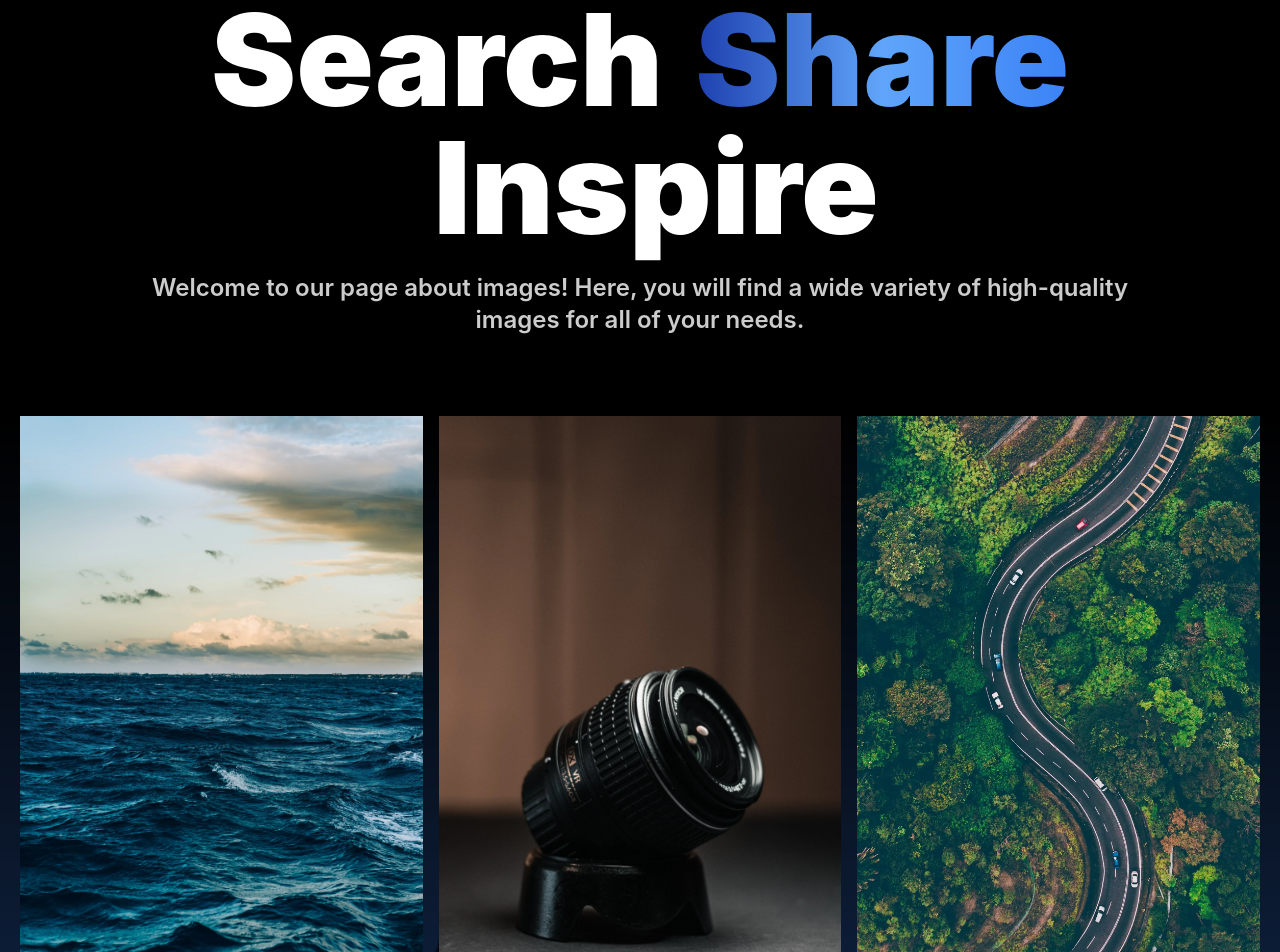
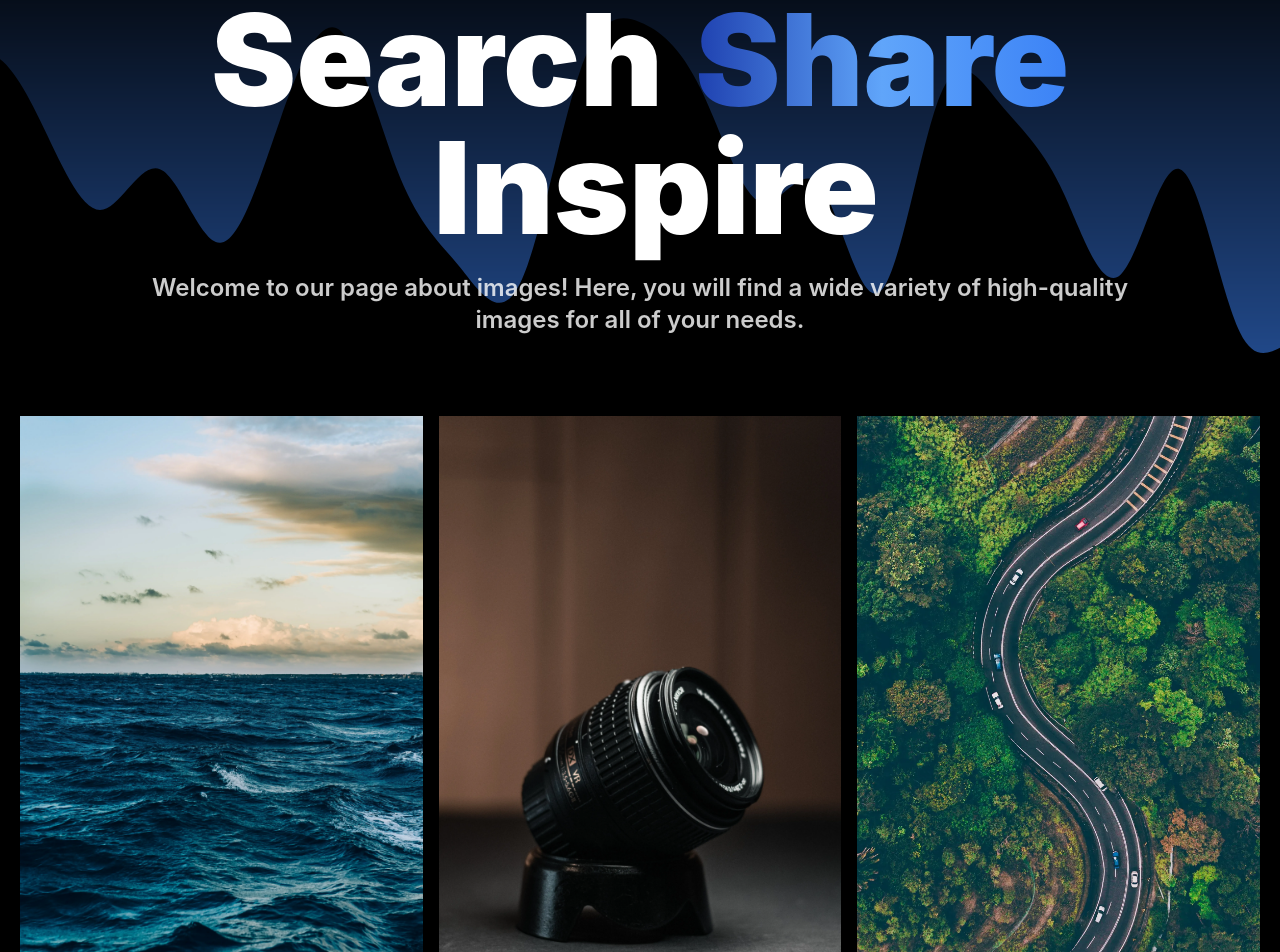
Before and after one commit to rox651/Pinterest-Clone, a React (Vite) app: page / in a window 1280 px wide. Shown: the part 148-1100 px from the top of the page. Built offline with nearby package versions, Linux system fonts and the light colour scheme.

Commit message:
test images

```diff
--- a/src/components/home/HeroHome.jsx
+++ b/src/components/home/HeroHome.jsx
@@ -1,10 +1,16 @@
 import clsx from "clsx";
+import BgWave from "../../assets/images-home/wave.png";
 
 export const HeroHome = () => {
    const titles = ["Search", "Share", "Inspire"];
 
    return (
-      <section >
+      <section
+         className="relative  bg-cover bg-center bg-no-repeat"
+         style={{
+            backgroundImage: `url(${BgWave})`,
+         }}
+      >
          <div className="px-5  max-w-7xl mx-auto grid place-items-center place-content-center  min-h-[calc(100vh-4rem)] xl:min-h-[500px] ">
             <h1 className=" text-7xl md:text-[7rem] leading-[1.1] md:space-x-8 xl:text-9xl font-black  text-center">
                {titles.map((title, index) => (
--- a/src/components/home/PostExamples.jsx
+++ b/src/components/home/PostExamples.jsx
@@ -1,20 +1,20 @@
 import { LazyLoadImage } from "react-lazy-load-image-component";
 import "react-lazy-load-image-component/src/effects/blur.css";
 import { dataImagesHome } from "../../data";
-import BgWave from "../../assets/images-home/wave.png"
 
 export const PostExamples = () => {
    return (
       <>
-         <section className="relative  min-h-screen  bg-cover bg-center bg-no-repeat"
-         style={{
-            backgroundImage: `url(${BgWave})`        }}>
-            <div className="px-5  max-w-7xl mx-auto columns-[320px]  ">
+         <section className="relative  min-h-screen  bg-cover bg-center bg-no-repeat">
+            <div className="px-5  max-w-7xl mx-auto columns-[150px] lg:columns-[320px]  ">
                {dataImagesHome.map(post => {
                   return (
                      <LazyLoadImage
                         key={post.slug}
                         alt={post.slug}
+
+
+                        lazy="load"
                         className="mb-5  transition-transform duration-300 z-0 relative"
                         src={post.url}
                         effect="blur"
```
